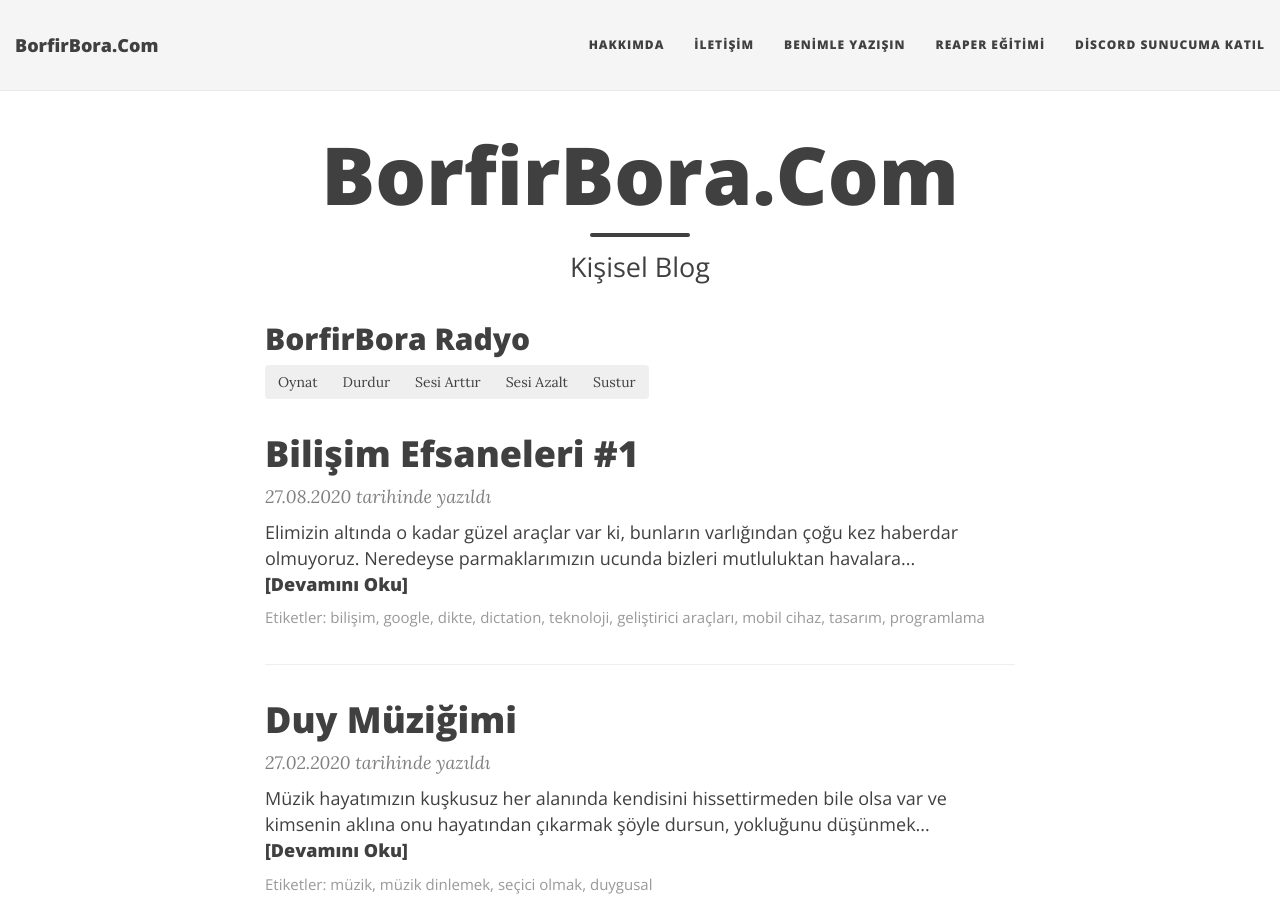
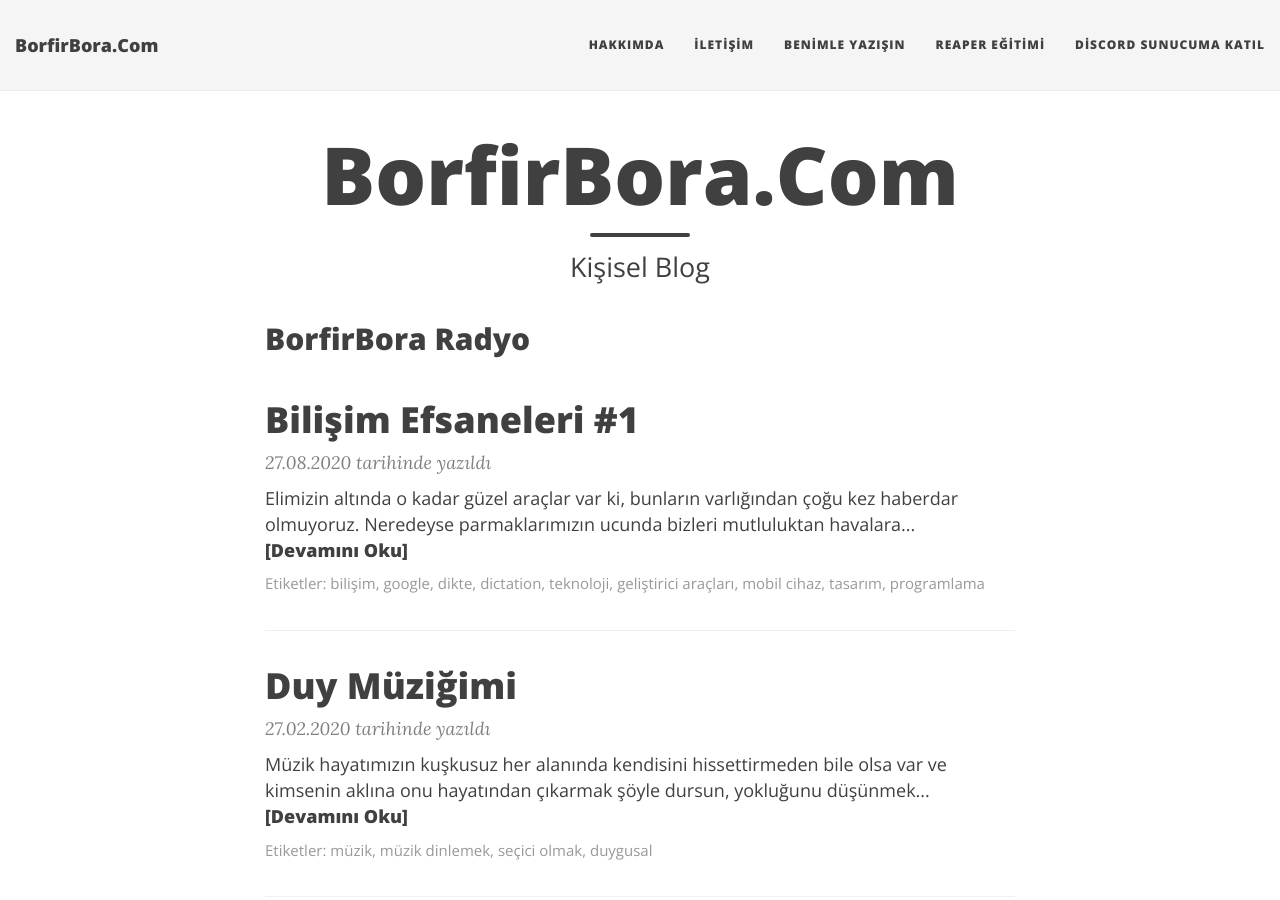
Before and after one commit to borfirbora/borfirbora.github.io, a Jekyll site: the page built from index.html, in a window 1280 px wide and 900 px high. Built offline with Jekyll 4.4.1, drawn with Linux system fonts in a browser that asks for light colours; nearby versions of some CDN libraries; the list of posts is cut into pages by our own code; comment, search, counter and statistics services are not loaded; some of the changed lines change nothing that is shown.

Commit message:
Update index.html

```diff
--- a/index.html
+++ b/index.html
@@ -10,68 +10,8 @@ use-site-title: true
 <div class="alert alert-primary sr-only" role="alert" id="uyari">
 <p>Radyomuzu oynatabilmek için <b>oynat</b> butonunu kullanın. Eğer oynatıcı çalışmazsa, <a href="https://109.169.23.123:8011/stream">buraya</a> tıklayarak kendi oynatıcınızda dinleyin.</p>
     </div>
-<div class="btn-group" role="group" aria-label="Radyo Oynatıcı Düğmeleri">
-  <button type="button" class="btn btn-secondary" id="oynat">Oynat</button>
-    <button type="button" class="btn btn-secondary" id="durdur">Durdur</button>
-      <button type="button" class="btn btn-secondary" id="ses-ac">Sesi Arttır</button>
-        <button type="button" class="btn btn-secondary" id="ses-kis">Sesi Azalt</button>
-          <button type="button" class="btn btn-secondary" id="sustur">Sustur</button>
-</div>
-<script>
-var audio;
-audio = new Audio();
-var oynat=document.getElementById("oynat");
-var  durdur=document.getElementById("durdur");
-var sesac=document.getElementById("ses-ac");
-var seskis=document.getElementById("ses-kis");
-var sustur=document.getElementById("sustur");
-var uyari=document.getElementById("uyari");
-// uyari.innerHTML="";
-audio.src = "https://109.169.23.123:8011/stream";
-audio.volume=0.1;
-oynat.onclick=function(){
-audio.play();
-uyari.innerHTML='Oynatılıyor...';
-};
-durdur.onclick=function(){
-audio.pause();
-audio.load();
-uyari.innerHTML='Durduruldu...';
-};
-sesac.onclick=function(){
-audio.volume+= 0.1;
-uyari.innerHTML='Ses Açılıyor...';
-if(audio.volume>=0.9){
-	audio.volume=0.9;
-sesac.disabled=true;
-	uyari.innerHTML='Yüksek ses...';
-}
-seskis.disabled=false;
-};
-seskis.onclick=function(){
-audio.volume-= 0.1;
-uyari.innerHTML='Ses Kısılıyor...';
-if(audio.volume<=0.1){
-	audio.volume=0.1;
-  seskis.disabled=true;
-	uyari.innerHTML='Düşük ses...';
-}
-sesac.disabled=false;
-};
-sustur.onclick=function(){
-audio.muted= !audio.muted;
-if(audio.muted){
-	uyari.innerHTML='Susturuldu...';
-  sesac.disabled=true;
-seskis.disabled=true;
-} else {
-	uyari.innerHTML='Susturulmadı...';
-  sesac.disabled=false;
-seskis.disabled=false;
-}
-};
 
-</script>
+<audio src="http://109.169.23.123:8011/stream"></audio>
 
 <div class="posts-list">
 	{% for post in paginator.posts %}
```
